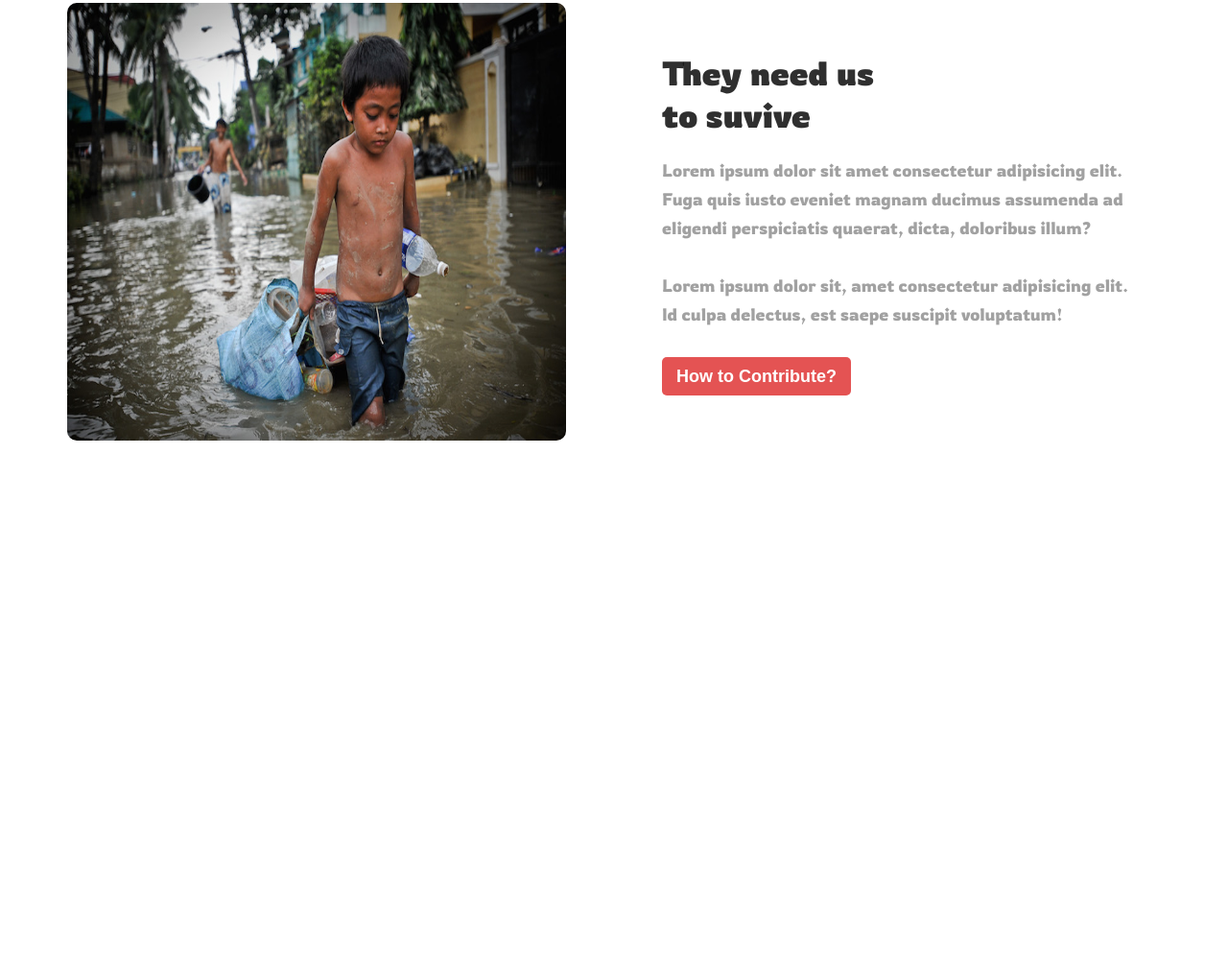
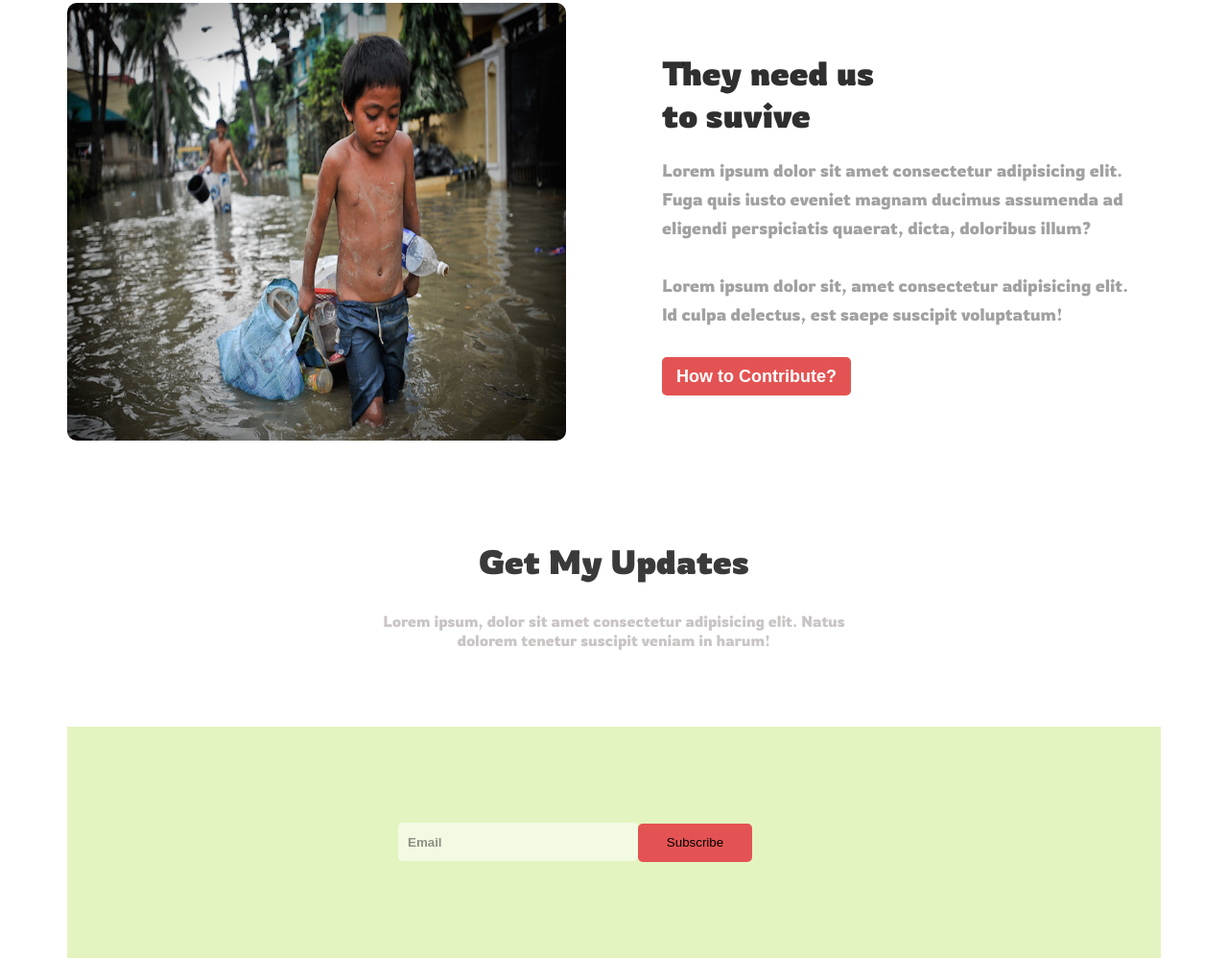
Before and after one commit to mehedi-00/donate-today, a plain HTML site: page index.html in a window 1280 px wide. Shown: the part 2435-3433 px from the top of the page at 96% size. Before the commit the page ends 2898 px from the top, so only its background shows below. Drawn offline with Linux system fonts and the light colour scheme.

Commit message:
get-my-update added

```diff
--- a/css/style.css
+++ b/css/style.css
@@ -180,9 +180,7 @@ section{
     font-size: 18px;
     font-weight: 700;
 }
-/* .blog-image{
-    padding:0 20px;
-} */
+
 .blog-image img{
     width: 100%;
     height: 456px;
@@ -192,3 +190,34 @@ section{
     -ms-border-radius: 10px;
     -o-border-radius: 10px;
 }
+/* get-my-update styles */
+.subscribe{
+    background-color: rgba(202, 233, 129, 0.5);
+    padding: 100px 0;
+    margin-top: 50px;
+}
+.subscribe form{
+    width: 450px;
+    margin: 0 auto;
+
+}
+.subscribe form input.email{
+    height: 40px;
+    background-color: rgba(255, 255, 255, 0.575);
+    border: none;
+    padding-left: 10px;
+    width: 250px;
+    border-radius: 5px;
+    -webkit-border-radius: 5px;
+    -moz-border-radius: 5px;
+    -ms-border-radius: 5px;
+    -o-border-radius: 5px;
+}
+input::placeholder{
+    color:#0000006c;
+    font-weight: 700;
+}
+.subscribe .btn{
+    padding: 10px 30px;
+    margin-left: -4px;
+}
--- a/index.html
+++ b/index.html
@@ -78,19 +78,28 @@
           </div>
           <div class="row justify-evently">
             <div class="plane-list plane-bg-1">
-                    <img src="./icons/food.png" alt="">
+              <img src="./icons/food.png" alt="" />
               <h3>Food for a family</h3>
-                    <p>Amet minim mollit non deserunt ullamco est sit aliqua dolor do amet sint. Velit officia consequat duis enim velit mollit.</p>
+              <p>
+                Amet minim mollit non deserunt ullamco est sit aliqua dolor do
+                amet sint. Velit officia consequat duis enim velit mollit.
+              </p>
             </div>
             <div class="plane-list plane-bg-2">
-                    <img src="./icons/shelter.png" alt="">
+              <img src="./icons/shelter.png" alt="" />
               <h3>Shelter for a family</h3>
-                    <p>Amet minim mollit non deserunt ullamco est sit aliqua dolor do amet sint. Velit officia consequat duis enim velit mollit.</p>
+              <p>
+                Amet minim mollit non deserunt ullamco est sit aliqua dolor do
+                amet sint. Velit officia consequat duis enim velit mollit.
+              </p>
             </div>
             <div class="plane-list plane-bg-3">
-                    <img src="./icons/Frame-1.png" alt="">
+              <img src="./icons/Frame-1.png" alt="" />
               <h3>Education for a child</h3>
-                    <p>Amet minim mollit non deserunt ullamco est sit aliqua dolor do amet sint. Velit officia consequat duis enim velit mollit.</p>
+              <p>
+                Amet minim mollit non deserunt ullamco est sit aliqua dolor do
+                amet sint. Velit officia consequat duis enim velit mollit.
+              </p>
             </div>
           </div>
         </div>
@@ -101,22 +110,59 @@
           <div class="row justify-between alignitems-center">
             <div class="blog-content">
               <h2>Their lives depend on your donation</h2>
-                    <p>Lorem ipsum dolor sit amet consectetur adipisicing elit. Fuga quis iusto eveniet magnam ducimus assumenda ad eligendi perspiciatis quaerat, dicta, doloribus illum?</p>
-                    <p>Lorem ipsum dolor sit, amet consectetur adipisicing elit. Id culpa delectus, est saepe suscipit voluptatum!</p>
+              <p>
+                Lorem ipsum dolor sit amet consectetur adipisicing elit. Fuga
+                quis iusto eveniet magnam ducimus assumenda ad eligendi
+                perspiciatis quaerat, dicta, doloribus illum?
+              </p>
+              <p>
+                Lorem ipsum dolor sit, amet consectetur adipisicing elit. Id
+                culpa delectus, est saepe suscipit voluptatum!
+              </p>
               <button class="btn-primary">How to Contribute?</button>
             </div>
             <div class="blog-image">
-                    <img src="./images/donation7.jpg" alt="">
+              <img src="./images/donation7.jpg" alt="" />
             </div>
             <div class="blog-image">
-                    <img src="./images/donation9.jpg" alt="">
+              <img src="./images/donation9.jpg" alt="" />
             </div>
             <div class="blog-content">
-                    <h2>They need us <br> to suvive</h2>
-                    <p>Lorem ipsum dolor sit amet consectetur adipisicing elit. Fuga quis iusto eveniet magnam ducimus assumenda ad eligendi perspiciatis quaerat, dicta, doloribus illum?</p>
-                    <p>Lorem ipsum dolor sit, amet consectetur adipisicing elit. Id culpa delectus, est saepe suscipit voluptatum!</p>
+              <h2>
+                They need us <br />
+                to suvive
+              </h2>
+              <p>
+                Lorem ipsum dolor sit amet consectetur adipisicing elit. Fuga
+                quis iusto eveniet magnam ducimus assumenda ad eligendi
+                perspiciatis quaerat, dicta, doloribus illum?
+              </p>
+              <p>
+                Lorem ipsum dolor sit, amet consectetur adipisicing elit. Id
+                culpa delectus, est saepe suscipit voluptatum!
+              </p>
               <button class="btn-primary">How to Contribute?</button>
             </div>
+          </div>
+        </div>
+      </section>
+      <!-- get-my-update -->
+      <section class="get-my-update">
+        <div class="container">
+            <div class="row justify-center">
+                <div class="section-content center">
+                  <h3 class="section-header">Get My Updates</h3>
+                  <p class="section-description">
+                    Lorem ipsum, dolor sit amet consectetur adipisicing elit. Natus
+                    dolorem tenetur suscipit veniam in harum!
+                  </p>
+                </div>
+              </div>
+              <div class="subscribe">
+                <form action="">
+                    <input type="email" class="email" name="" placeholder="Email">
+                    <input type="submit" class="btn-primary btn" value="Subscribe">
+                </form>
               </div>
         </div>
       </section>
```
Lines whose indentation alone changed are shown as unchanged.
